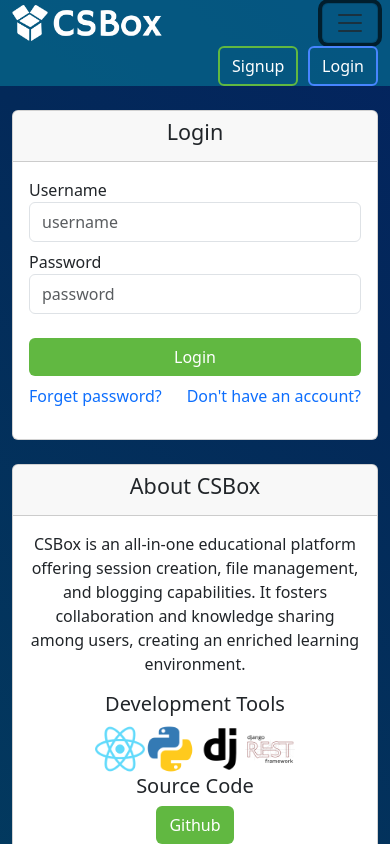
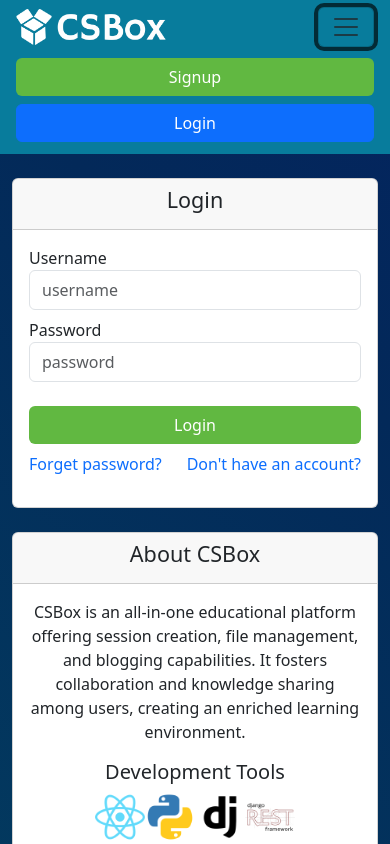
Before and after one commit to tanvirmahmud66/CSBox_React_Django, a React (Create React App) app in the folder frontend/: page / in a window 390 px wide. Both pictures are taken after a click on the button "Toggle navigation". Shown: the top 844 px of the page. Built offline with nearby package versions, Linux system fonts and the light colour scheme; no server answers.

Commit message:
Navbar Responsive

```diff
--- a/frontend/src/Components/SingleSession/CreateAssignment.js
+++ b/frontend/src/Components/SingleSession/CreateAssignment.js
@@ -56,14 +56,12 @@ function CreateAssignmentPopup({isOpen, onRequestClose, session_id, session_upda
       if(response.status===201){
         session_update()
         formRef.current.reset();
-        onRequestClose()
-        setSelectedFile(null);
-        setDeadline('')
+
       }
 
-      // onRequestClose()
-      // setSelectedFile(null);
-      // setDeadline('')
+      onRequestClose()
+      setSelectedFile(null);
+      setDeadline('')
 
   };
 
--- a/frontend/src/Components/navbar/Navbar.css
+++ b/frontend/src/Components/navbar/Navbar.css
@@ -1,5 +1,5 @@
 .nav-custom-bg{
-    background-color: #087c9c92;
+    background-color: #087c9c;
     color: white;
 }
 
@@ -13,3 +13,15 @@
     background-color: #1f1f1f;
     color: white;
 }
+
+  @media (max-width: 991px) {
+    .d-none-991 {
+      display: none;
+    }
+  }
+
+  @media (min-width: 991px) {
+    .responsive-div {
+      display: none; /* Show the div when the viewport width is 991px or less */
+    }
+  }
--- a/frontend/src/Components/navbar/Navbar.js
+++ b/frontend/src/Components/navbar/Navbar.js
@@ -12,7 +12,7 @@ const Navbar = () => {
     let {userProfile, userProfilePic} = useContext(ProfileContext)
 
   return (
-    <nav className="navbar p-0 navbar-expand-lg nav-custom-bg sticky-top">
+    <nav className="navbar p-1 navbar-expand-lg nav-custom-bg sticky-top">
         <div className="container">
             <a className="navbar-brand" href="/">
                 <img width={150} className='img-fluid' src={brandLogo} alt='brandlogo'/>
@@ -20,14 +20,15 @@ const Navbar = () => {
             <button className="navbar-toggler" type="button" data-bs-toggle="collapse" data-bs-target="#navbarSupportedContent" aria-controls="navbarSupportedContent" aria-expanded="false" aria-label="Toggle navigation">
                 <span className="navbar-toggler-icon"></span>
             </button>
-            <div className="collapse custom-container d-flex justify-content-end navbar-collapse" id="navbarSupportedContent">
+            <div className="collapse navbar-collapse" id="navbarSupportedContent">
+                <div className='d-none-991 w-100'>
                     <div className='w-100 d-flex justify-content-between'>
                         {user?
                         <>
                             <div className='w-40 d-flex align-items-center'>
                                 <div className="w-100 input-group">
                                     <input type="search" className="input-bg w-75" placeholder="search" aria-label="search" aria-describedby="button-addon2"/>
-                                <button className="btn btn-outline-secondary w-25" type="button" id="button-addon2">Search</button>
+                                    <button className="btn btn-secondary w-25" type="button" id="button-addon2">Search</button>
                                 </div>
                             </div>
 
@@ -55,7 +56,32 @@ const Navbar = () => {
                             </div>
                         </>
                         }
-
+                    </div>
+                </div>
+                <div className='responsive-div'>
+                    {user?
+                        <div>
+                            <div className="w-100 input-group mt-2 mb-2">
+                                <input type="search" className="input-bg w-75" placeholder="search" aria-label="search" aria-describedby="button-addon2"/>
+                                <button className="btn btn-secondary w-25" type="button" id="button-addon2">Search</button>
+                            </div>
+                            <ul class="list-group mb-2">
+                                <li class="list-group-item text-center">
+                                    <Link className='text-decoration-none' to={`/profile/${user.user_id}`}>Profile</Link>
+                                </li>
+                                <li className='list-group-item text-center'>Created Session</li>
+                                <li className='list-group-item text-center'>Joined Session</li>
+                                <li className='list-group-item text-center'>Settings</li>
+                                <li class="list-group-item text-center">
+                                    <Dropdown.Item onClick={userLogout}>Logout</Dropdown.Item>
+                                </li>
+                            </ul>
+                        </div>:
+                        <div className='w-100 d-flex flex-column mt-2 mb-2'>
+                            <Link className='btn btn-custom-green' to='/new-user'>Signup</Link>
+                            <Link className='btn btn-primary mt-2' to='/login'>Login</Link>
+                        </div>
+                    }
                 </div>
             </div>
         </div>
```
Also changed, not shown: 1 other file (tests, documents, lock files or other folders). Lines whose indentation alone changed are shown as unchanged.
